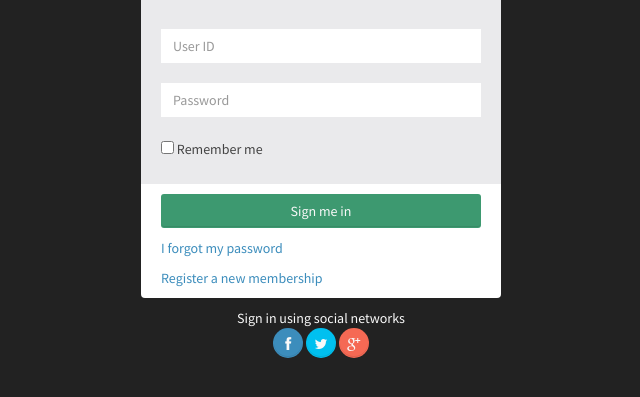
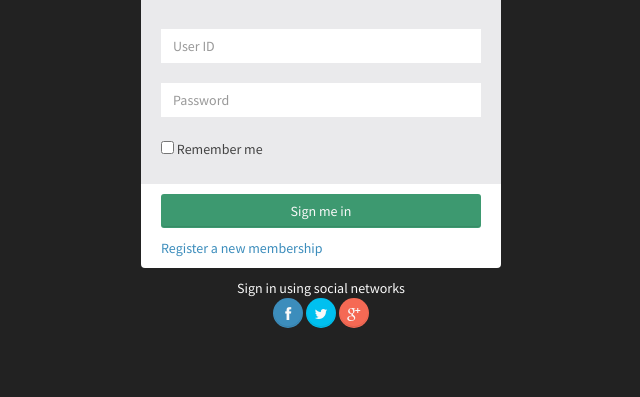
Before and after one commit to skingori/opensource, a PHP site: page / in a window 1280 px wide. Shown: the part 168-565 px from the top of the page, without its empty margins (319-959 px from the left). Run offline with PHP 8.4, Linux system fonts and the light colour scheme; some libraries are stand-ins or nearby versions.

Commit message:
more adds

```diff
--- a/index.php
+++ b/index.php
@@ -121,7 +121,7 @@ if (isset($_SESSION['rank'])!="" && isset($_SESSION['logname'])!="") {
                     <button type="submit" name="sign" class="btn bg-olive btn-block">Sign me in</button>
 
 
-                    <p><a href="#">I forgot my password</a></p>
+                    <!--<p><a href="#">I forgot my password</a></p>-->
 
                     <a href="register.php" class="text-center">Register a new membership</a>
                 </div>
```
